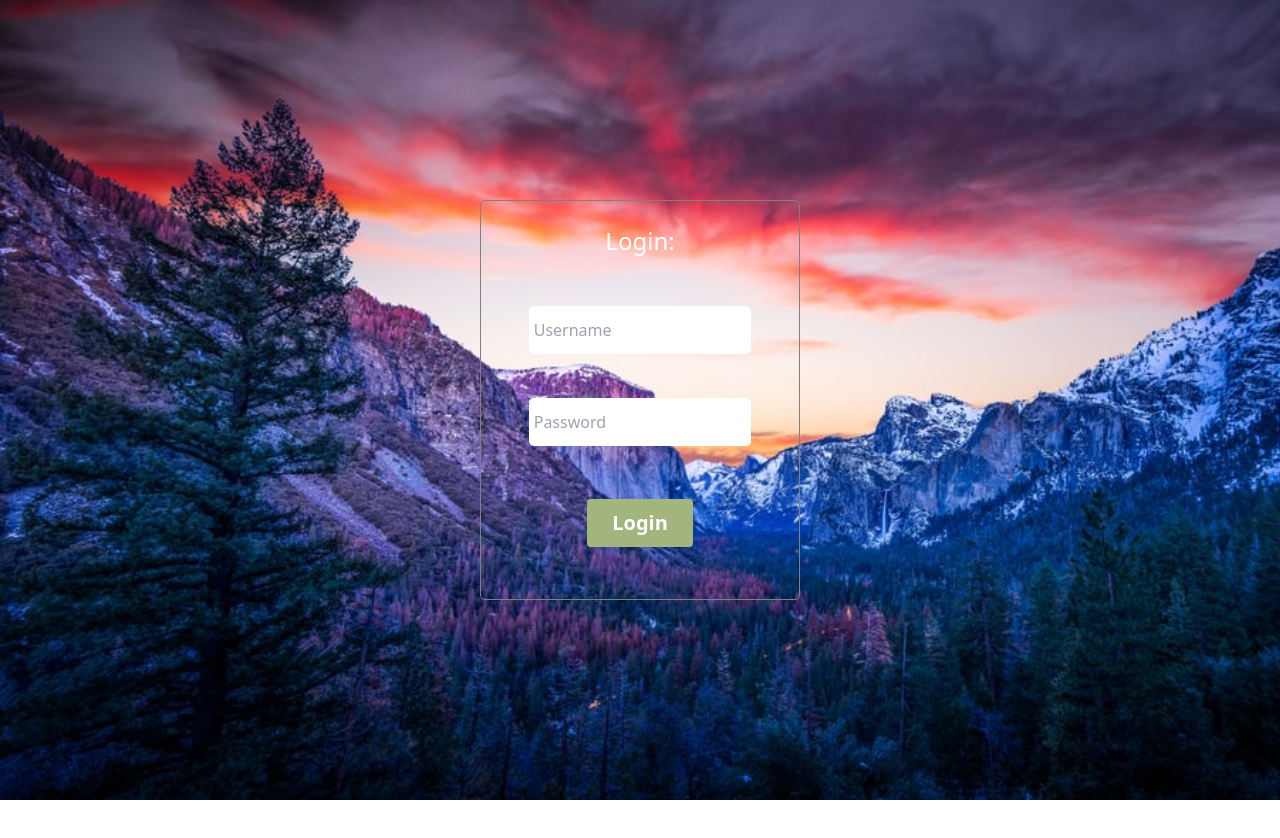
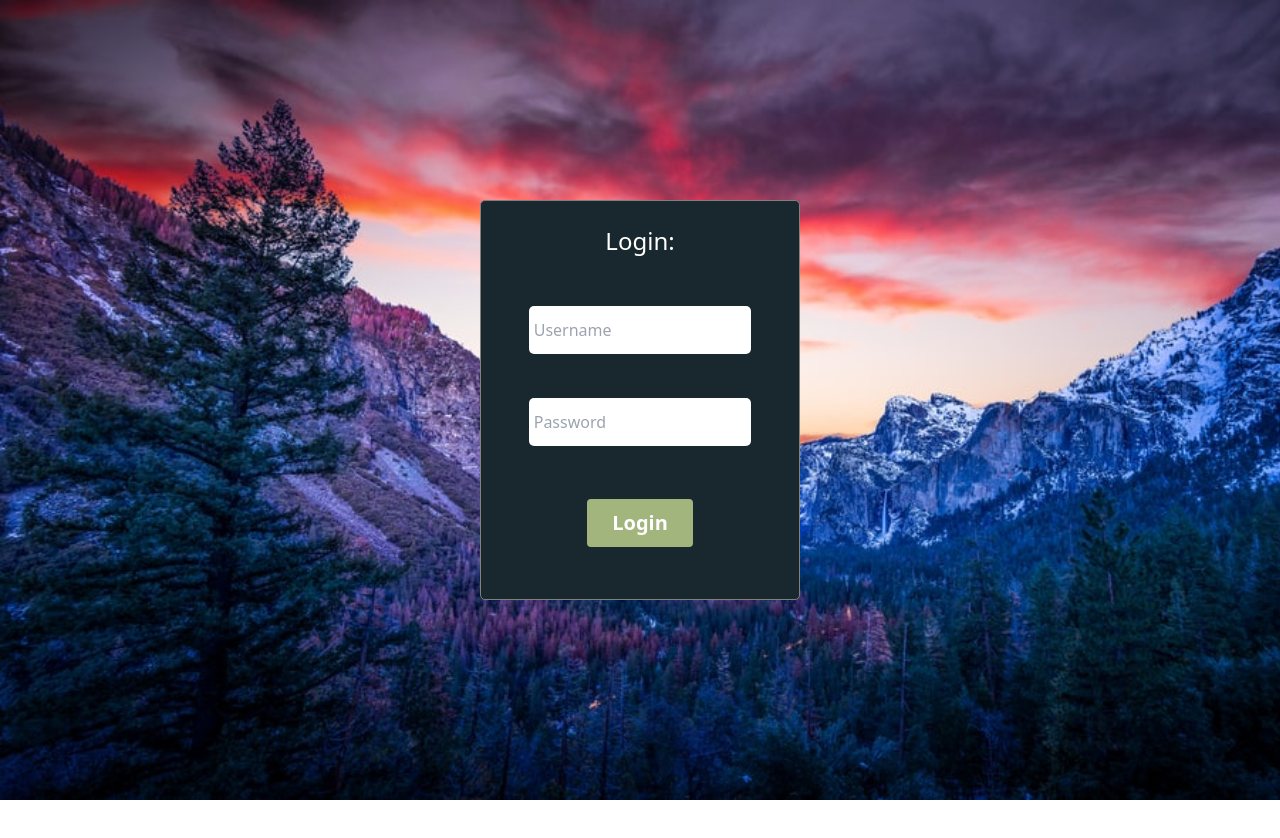
Before and after one commit to justlytoothy/BugTrack, a React (Create React App) app in the folder project/client/: page / in a window 1280 px wide. Shown: the top 838 px of the page. Built offline with nearby package versions, Linux system fonts and the light colour scheme.

Commit message:
fixed css

```diff
--- a/project/client/src/common/navbar.jsx
+++ b/project/client/src/common/navbar.jsx
@@ -2,7 +2,7 @@ import React from 'react';
 
 const NavBar = (props) => {
 	return (
-		<h1 className='text-white bg-blue-500 text-2xl h-12'>I am a navbar</h1>
+		<h1 className='text-white bg-nice-purple text-2xl h-12'>I am a navbar</h1>
 	);
 };
 
--- a/project/client/src/features/auth/loginComponent.jsx
+++ b/project/client/src/features/auth/loginComponent.jsx
@@ -26,15 +26,14 @@ const LoginComponent = () => {
 
 	function submit(e) {
 		e.preventDefault();
-		console.log(formInput.username, formInput.password);
 		let data = formInput;
 		dispatch(loginUser(data));
 	}
 
 	return (
-		<div className='login-page h-full w-full bg-[url("./images/imageBG.jpeg")] bg-cover bg-[rgba(0, 0, 0, 0.288)] bg-blend-multiply absolute'>
+		<div className='h-full w-full bg-[url("./images/imageBG.jpeg")] bg-cover bg-[rgba(0, 0, 0, 0.288)] bg-blend-multiply absolute'>
 			<div className='h-full'>
-				<form className='login-panel text-black mt-[25vh] mx-auto h-1/2 w-1/4'>
+				<form className='login-panel bg-prime-color text-black mt-[25vh] mx-auto h-1/2 w-1/4'>
 					<h1 className='text-white text-2xl m-1 mt-6'>Login:</h1>
 					<input
 						className='mx-4 h-12'
--- a/project/client/src/features/home/homeComponent.jsx
+++ b/project/client/src/features/home/homeComponent.jsx
@@ -19,10 +19,12 @@ const HomeComponent = () => {
 		<div className='bg-green-600 w-full'>
 			<p className='text-black'>Welcome Home</p>
 			<common.ActionButton
+				extraClass=''
 				type='submit'
 				click={logout}
 				text='Log Out'></common.ActionButton>
 			<common.ActionButton
+				extraClass=''
 				type='submit'
 				click={listAll}
 				text='List Users'></common.ActionButton>
--- a/project/client/src/index.css
+++ b/project/client/src/index.css
@@ -7,7 +7,6 @@
 }
 
 .login-panel {
-	background-color: var(--prime-color);
 	border: 1px solid grey;
 	border-radius: 5px;
 	display: flex;
```
